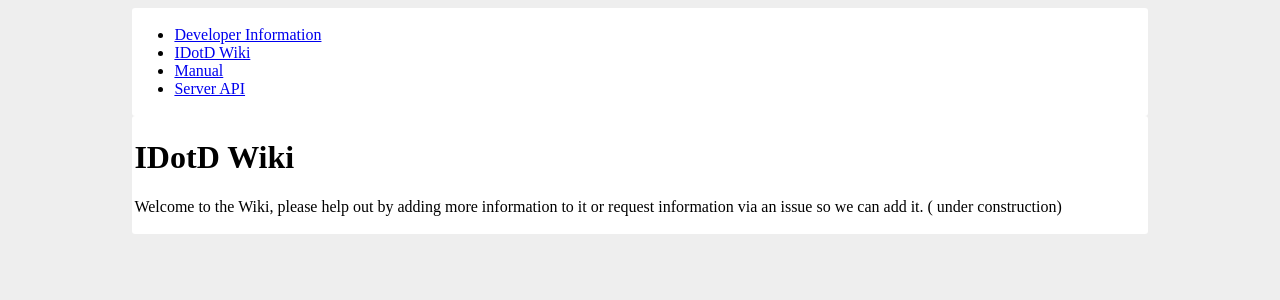
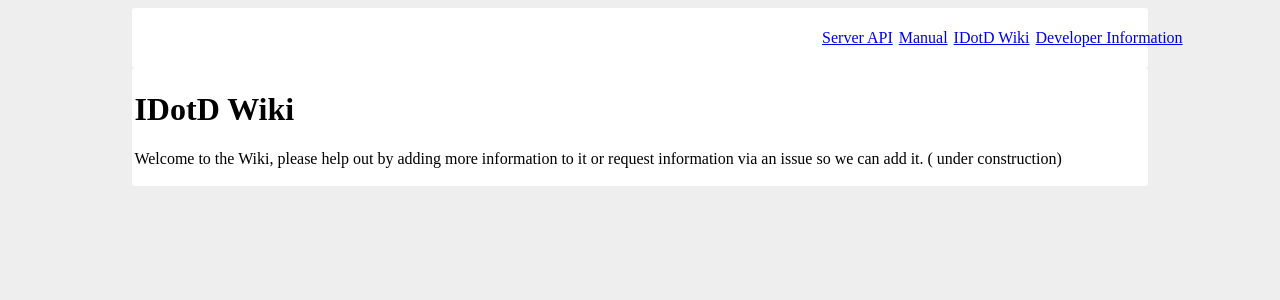
Before and after one commit to IDotD/IDotD.github.io, a Jekyll site: the page built from index.md, in a window 1280 px wide. Shown: the top 300 px of the page. Built offline with Jekyll 4.4.1, drawn with Linux system fonts in a browser that asks for light colours.

Commit message:
Update layout.css

```diff
--- a/css/layout.css
+++ b/css/layout.css
@@ -6,21 +6,15 @@ body > div {
   box-sizing:padding-box;
   padding: 2px;
 }
-.wrapper {
+nav > ul > li {
+  display: block;
+  width:auto;
+  padding:3px;
+  float:right;
+}
+nav > ul {
   display:block;
+  overflow:hidden;
+  height:auto;
   width:100%;
-  height:auto;
-  overflow:hidden;
 }
-.wrapper > * {
-  display:block;
-  float:left;
-  box-sizing:padding-box;
-  padding:2px;
-}
-.wrapper.c1-2 > * {
-  width:33%;
-}
-.wrapper.c1-2 > :nth-child(2) {
-  width:67%;
-}
```
